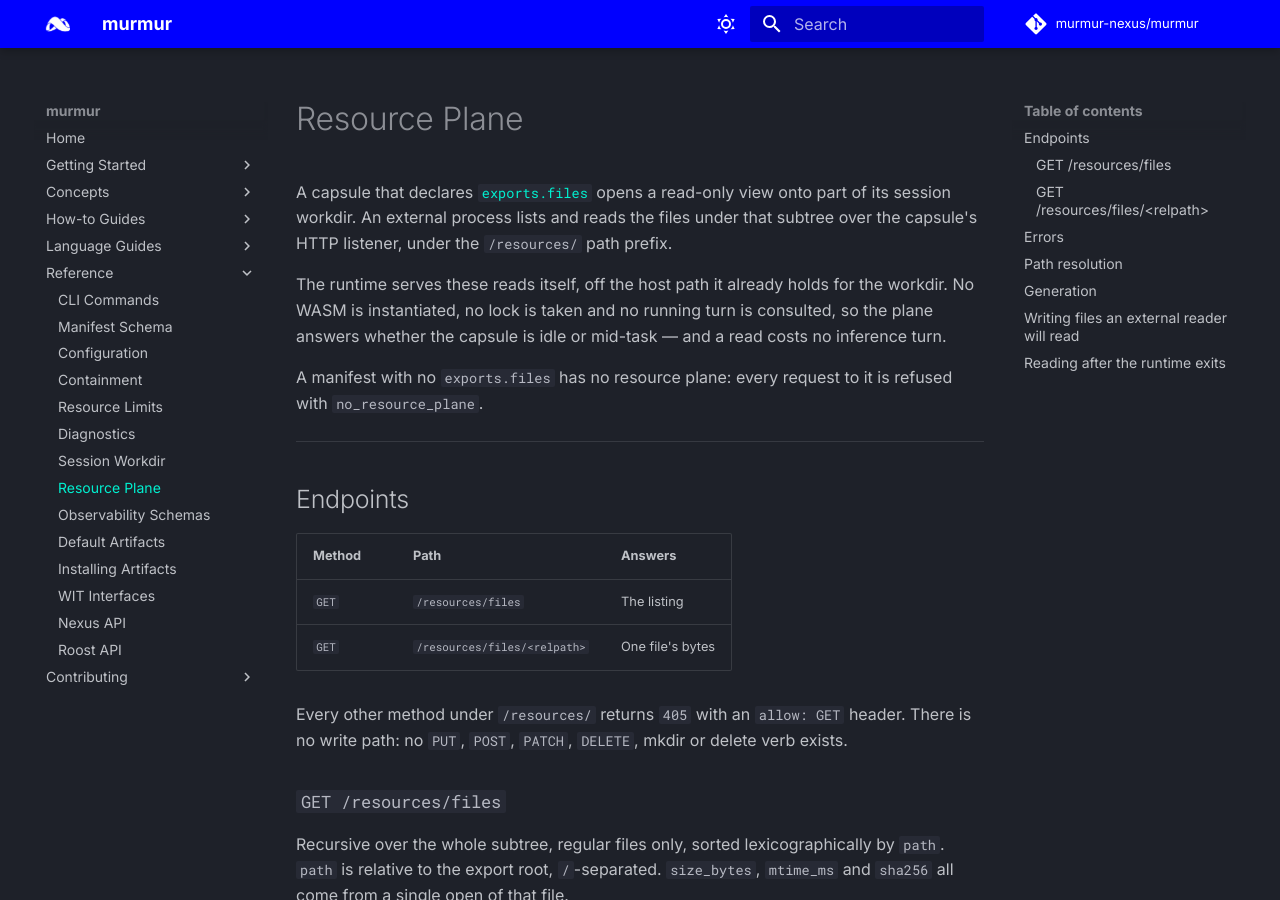
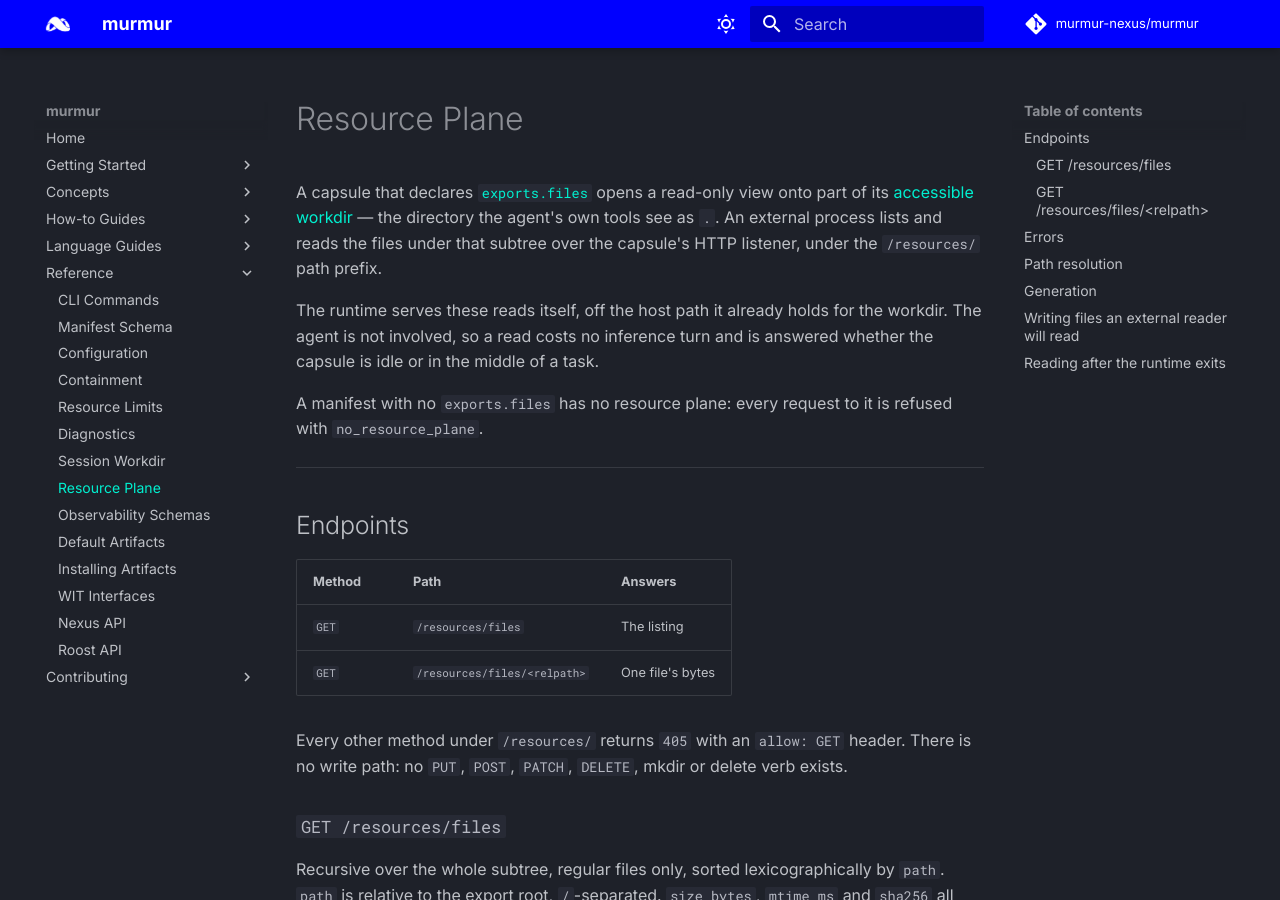
Before and after one commit to murmur-nexus/murmur, an MkDocs documentation site: the page built from docs/content/reference/resource-plane.md, in a window 1280 px wide and 900 px high. Built offline with MkDocs 1.6.1 and Material for MkDocs 9.7.7, drawn with Linux system fonts in a browser that asks for light colours; comment, search, counter and statistics services are not loaded; some of the changed text lies outside the part shown.

```diff
--- a/docs/content/reference/resource-plane.md
+++ b/docs/content/reference/resource-plane.md
@@ -1,12 +1,13 @@
 # Resource Plane
 
 A capsule that declares [`exports.files`](manifest.md#field-exports) opens a read-only view onto
-part of its session workdir. An external process lists and reads the files under that subtree over
-the capsule's HTTP listener, under the `/resources/` path prefix.
+part of its [accessible workdir](workdir.md) — the directory the agent's own tools see as `.`. An
+external process lists and reads the files under that subtree over the capsule's HTTP listener,
+under the `/resources/` path prefix.
 
-The runtime serves these reads itself, off the host path it already holds for the workdir. No WASM
-is instantiated, no lock is taken and no running turn is consulted, so the plane answers whether
-the capsule is idle or mid-task — and a read costs no inference turn.
+The runtime serves these reads itself, off the host path it already holds for the workdir. The
+agent is not involved, so a read costs no inference turn and is answered whether the capsule is
+idle or in the middle of a task.
 
 A manifest with no `exports.files` has no resource plane: every request to it is refused with
 `no_resource_plane`.
@@ -105,7 +106,7 @@ For every read, in this order and before any byte is served:
 Symlinks are decided by the achieved containment class — see
 [Symlinks under an export root](containment.md#export-symlinks).
 
-An `exports.files.root` that already resolves outside the session workdir, because it exists as a
+An `exports.files.root` that already resolves outside the accessible workdir, because it exists as a
 symlink pointing out of it, refuses the launch with
 [`E-CAP-007`](diagnostics.md#e-cap-007) before any session runs.
 
@@ -151,10 +152,9 @@ either way, because it describes exactly what was served.
 
 ## Reading after the runtime exits { #after-teardown }
 
-The runtime is the only reader. Nothing else may serve these bytes — a second reader would be a
-second authoriser, bypassing the export declaration, the resolve-beneath discipline and the trace
-record alike.
+Read these files through the resource plane rather than off disk. A gateway that opens the workdir
+directly gets no export check, no path checks and no trace record.
 
-Session workdirs persist past teardown, so a later read means relaunching the runtime against the
+Workdirs persist past teardown, so a later read means relaunching the runtime against the
 same workdir and re-requesting. A relaunched process reports `generation: 0`, because no task has
 completed in it; `etag` remains the validator that tracks content.
```
Also changed, not shown: docs/content/reference/containment.md (+4 -5 lines), docs/content/reference/diagnostics.md (+2 -2 lines), docs/content/reference/manifest.md (+3 -3 lines), 3 other files.
